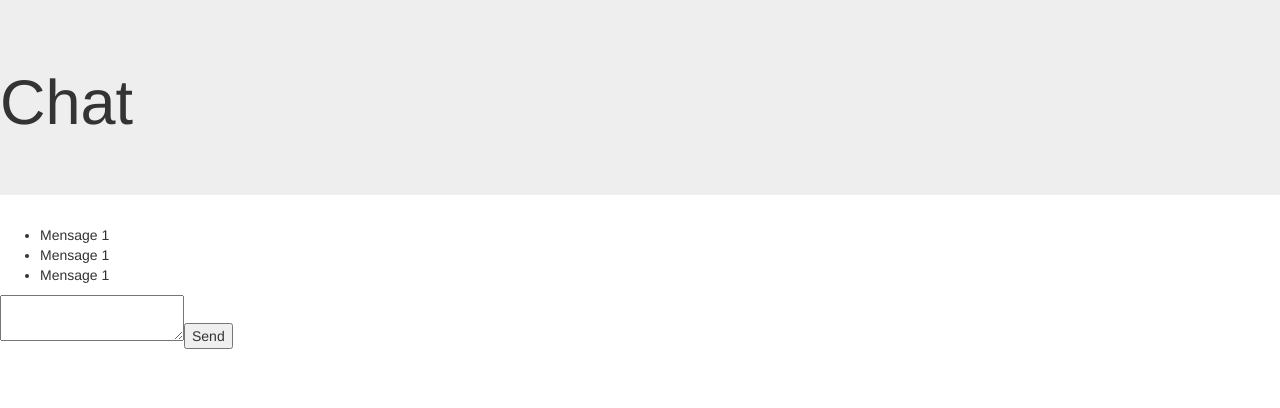
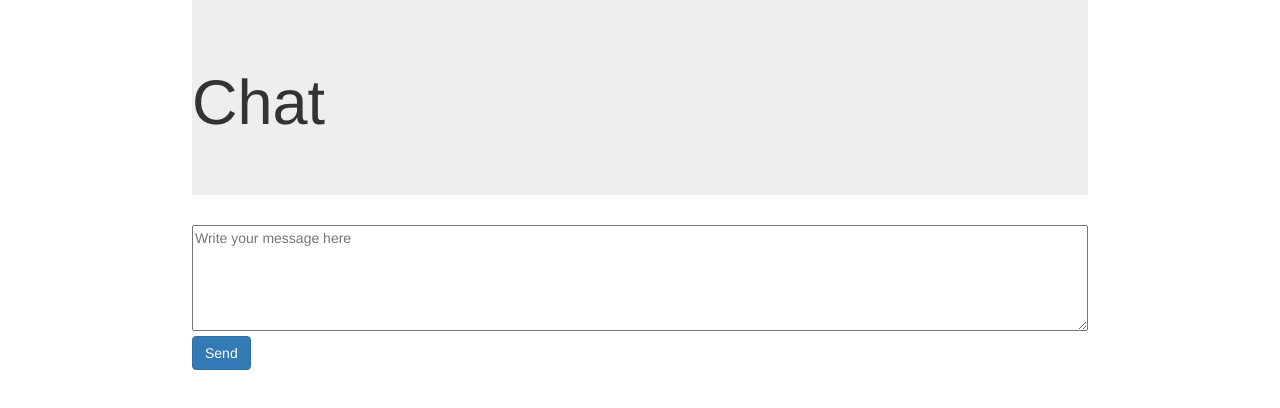
Before and after one commit to thalescesarp/Angular-Bootcamp, an Angular app: page / in a window 1280 px wide. Shown: the top 408 px of the page. Built offline with nearby package versions, Linux system fonts and the light colour scheme.

Commit message:
chat component created

```diff
--- a/src/app/app.component.html
+++ b/src/app/app.component.html
@@ -1,13 +1,15 @@
-<div class="jumbotron">
-  <h1>Chat</h1>
-</div>
+<div class="main">
+  <div class="jumbotron">
+    <h1>Chat</h1>
+  </div>
 
 
-<ul>
-  <li *ngFor="let message of messages">
+  <ul class="list-group">
+    <li class="list-group-item" *ngFor="let message of messages">
       {{ message }}
     </li>
-</ul>
+  </ul>
 
-<textarea></textarea>
-<button>Send</button>
+  <textarea placeholder="Write your message here" rows="5" [(ngModel)]="insertedMessage"></textarea>
+  <button class="btn btn-primary" (click)="sendMessage()">Send</button>
+</div>
--- /dev/null
+++ b/src/app/app.component.scss
@@ -0,0 +1,9 @@
+.main {
+    width: 70%;
+    margin: 0 auto;
+}
+
+textarea {
+    width: 100%;
+    resize: vertical;
+}
--- a/src/app/app.component.ts
+++ b/src/app/app.component.ts
@@ -3,12 +3,17 @@ import { Component } from '@angular/core';
 @Component({
   selector: 'app-root',
   templateUrl: './app.component.html',
-  styleUrls: ['./app.component.css']
+  styleUrls: ['./app.component.scss']
 })
 export class AppComponent {
-  messages = [
-    'Mensage 1',
-    'Mensage 1',
-    'Mensage 1'
-  ];
+  public messages: string[] = [];
+  public insertedMessage: string = '';
+
+  constructor () {
+  }
+
+  public sendMessage(): void {
+    this.messages.push(this.insertedMessage);
+    this.insertedMessage = '';
+  }
 }
--- /dev/null
+++ b/src/app/chat/chat.component.html
@@ -0,0 +1,3 @@
+<p>
+  chat works!
+</p>
--- /dev/null
+++ b/src/app/chat/chat.component.ts
@@ -0,0 +1,15 @@
+import { Component, OnInit } from '@angular/core';
+
+@Component({
+  selector: 'app-chat',
+  templateUrl: './chat.component.html',
+  styleUrls: ['./chat.component.css']
+})
+export class ChatComponent implements OnInit {
+
+  constructor() { }
+
+  ngOnInit() {
+  }
+
+}
```
Also changed, not shown: src/app/app.module.ts (+6 -2 lines), src/app/chat/chat.component.css (added), 1 other file (tests, documents, lock files or other folders).
